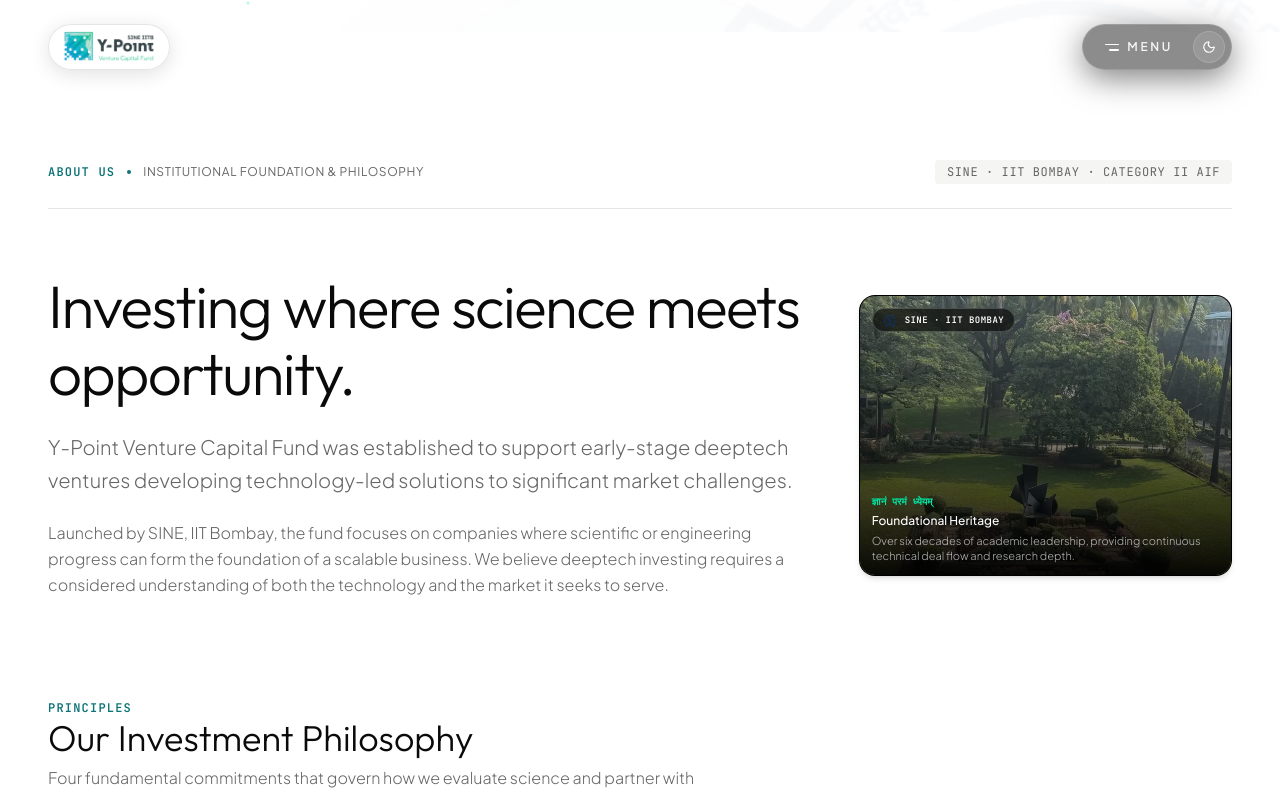
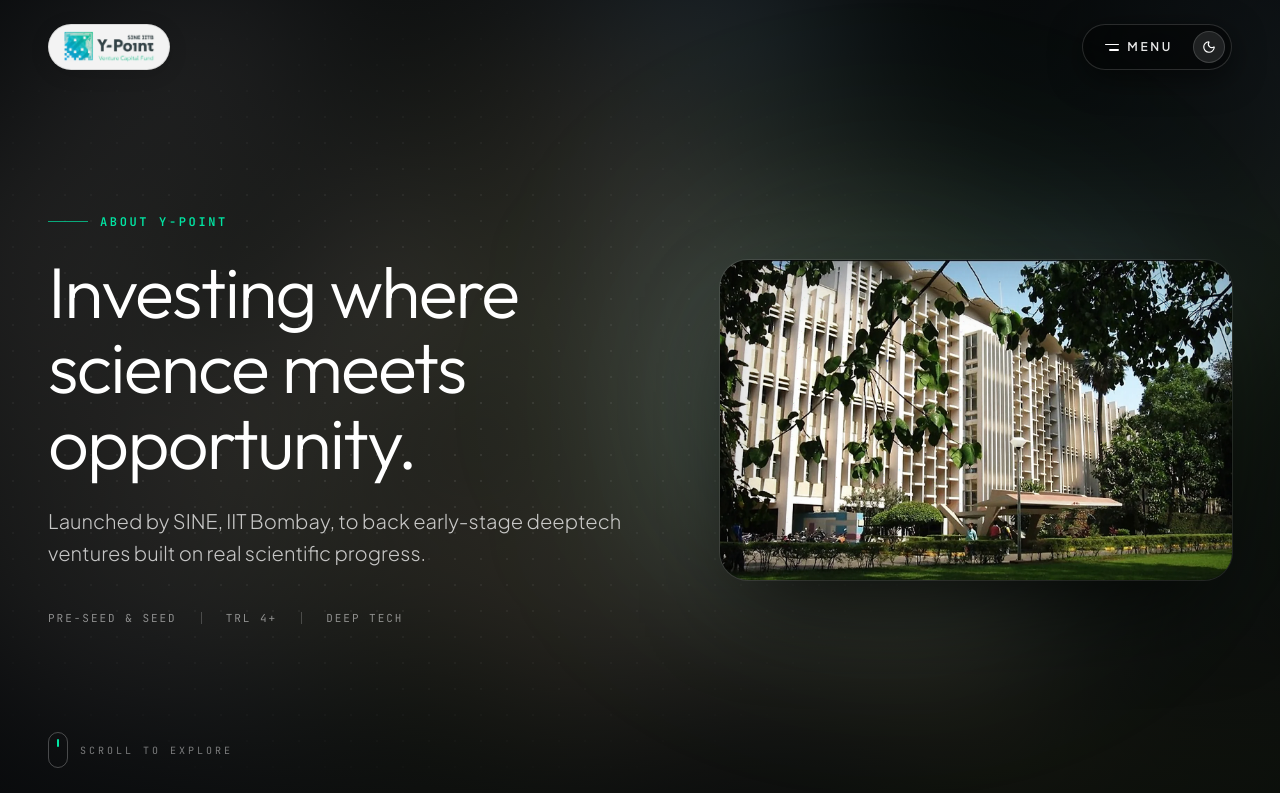
Before and after one commit to Ankit-singh-dot/y-point, a Next.js app in the folder my-app/: page /about in a window 1280 px wide. Shown: the top 793 px of the page. Built offline with nearby package versions, Linux system fonts and the light colour scheme.

Commit message:
imcegh_impoveement app/about/page.tsx

```diff
--- a/my-app/app/about/page.tsx
+++ b/my-app/app/about/page.tsx
@@ -1,11 +1,13 @@
 "use client";
 
 import React from "react";
+import PhotoHero from "../components/PhotoHero";
 import AboutSection from "../components/AboutSection";
 
 export default function AboutPage() {
   return (
-    <main className="min-h-screen pt-8">
+    <main className="min-h-screen">
+      <PhotoHero photo="mainBuildingLeaves" eyebrow="About Y-Point" title="Investing where science meets opportunity." intro="Launched by SINE, IIT Bombay, to back early-stage deeptech ventures built on real scientific progress." />
       <AboutSection />
     </main>
   );
```
